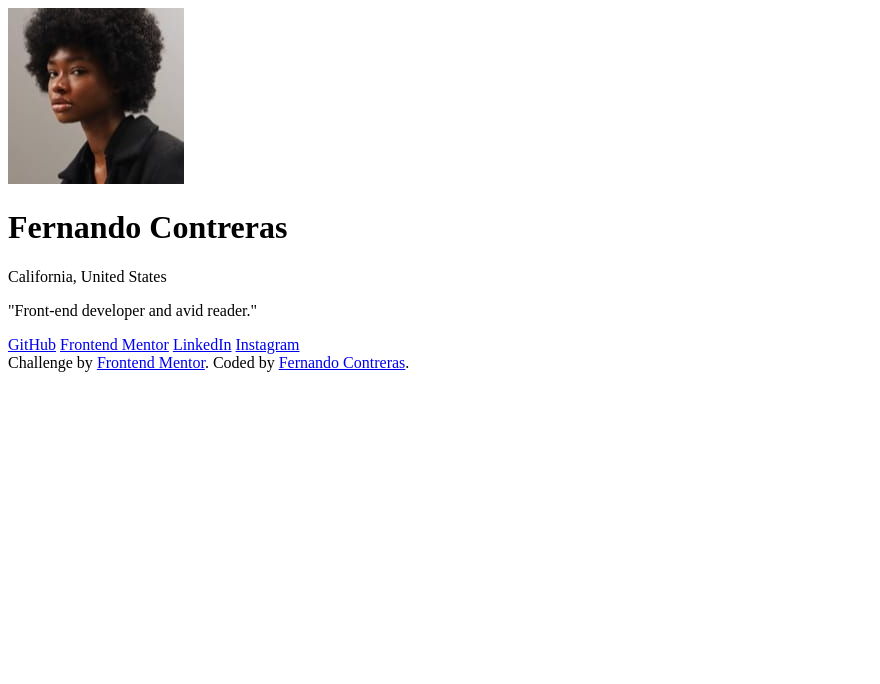
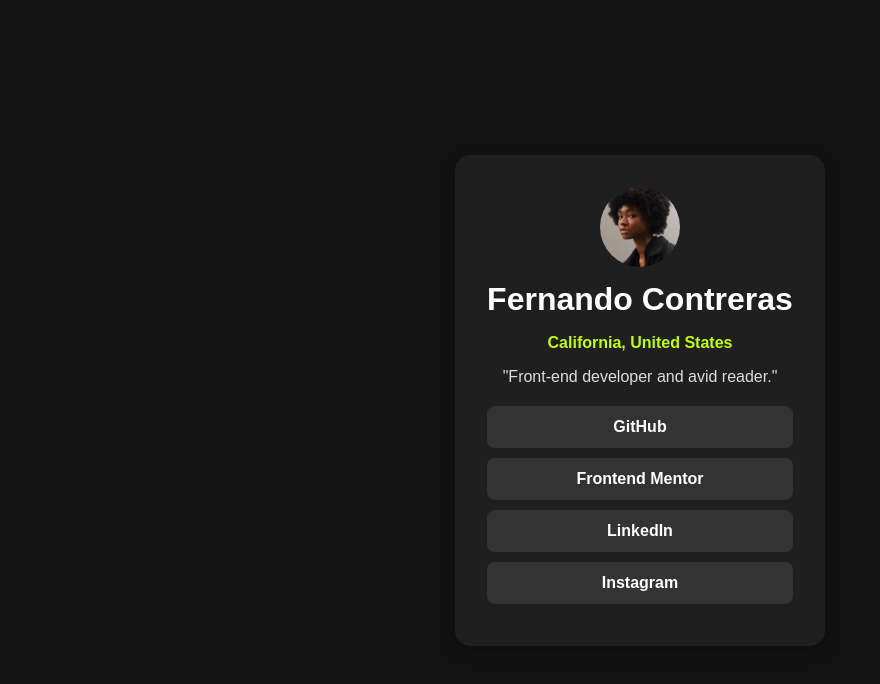
Before and after one commit to fernandojosecc/social-link-profile, a plain HTML site: page index.html in a window 1280 px wide. Shown: the whole page, without its empty margins (0-880 px from the left). Drawn offline with Linux system fonts and the light colour scheme.

Commit message:
CSS Styling, using Flexbox to center content, apply a dark theme with bright highlights on buttons.

```diff
--- a/index.html
+++ b/index.html
@@ -5,6 +5,7 @@
   <meta name="viewport" content="width=device-width, initial-scale=1.0"> <!-- displays site properly based on user's device -->
   <link rel="icon" type="image/png" sizes="32x32" href="./assets/images/favicon-32x32.png">
   <title>Frontend Mentor | Social links profile</title>
+  <link rel="stylesheet" href="style.css">
 </head>
 <body>
   <div class="container">
@@ -21,9 +22,5 @@
       </div>
     </div>
   </div>
-  <div class="attribution">
-    Challenge by <a href="https://www.frontendmentor.io?ref=challenge" target="_blank">Frontend Mentor</a>.
-    Coded by <a href="#">Fernando Contreras</a>.
-  </div>
 </body>
 </html>
--- a/style.css
+++ b/style.css
@@ -0,0 +1,63 @@
+body, html{
+    margin:0;
+    padding: 0;
+    height: 100%;
+    display: flex;
+    justify-content: center;
+    align-items: center;
+    background-color: #121212;
+    font-family: 'Poppins', sans-serif;
+}
+
+.container{
+    display: flex;
+    justify-content: center;
+    align-items: center;
+    height: 100vh;
+}
+
+.profile-card{
+    background-color: #1f1f1f;
+    border-radius: 15px;
+    padding: 2rem;
+    text-align: center;
+    box-shadow: 0 5px 15px #0000004d;
+}
+
+.profile-pic{
+    border-radius: 50%;
+    width: 80px;
+    height: 80px;
+}
+
+h1{
+    color: white;
+    margin: 10px 0;
+}
+
+.location{
+    color: #c0ff00;
+    font-weight: bold;
+}
+
+.bio{
+    color: #ddd;
+    margin-bottom: 20px;
+}
+
+.btn{
+    display: block;
+    background-color: #333;
+    color: white;
+    padding: 12px;
+    margin: 10px 0;
+    border-radius: 8px;
+    text-decoration: none;
+    font-weight: bold;
+}
+
+.btn:hover{
+    opacity: 0.8;
+    background-color: #c0ff00;
+    color: #1f1f1f;
+}
```
